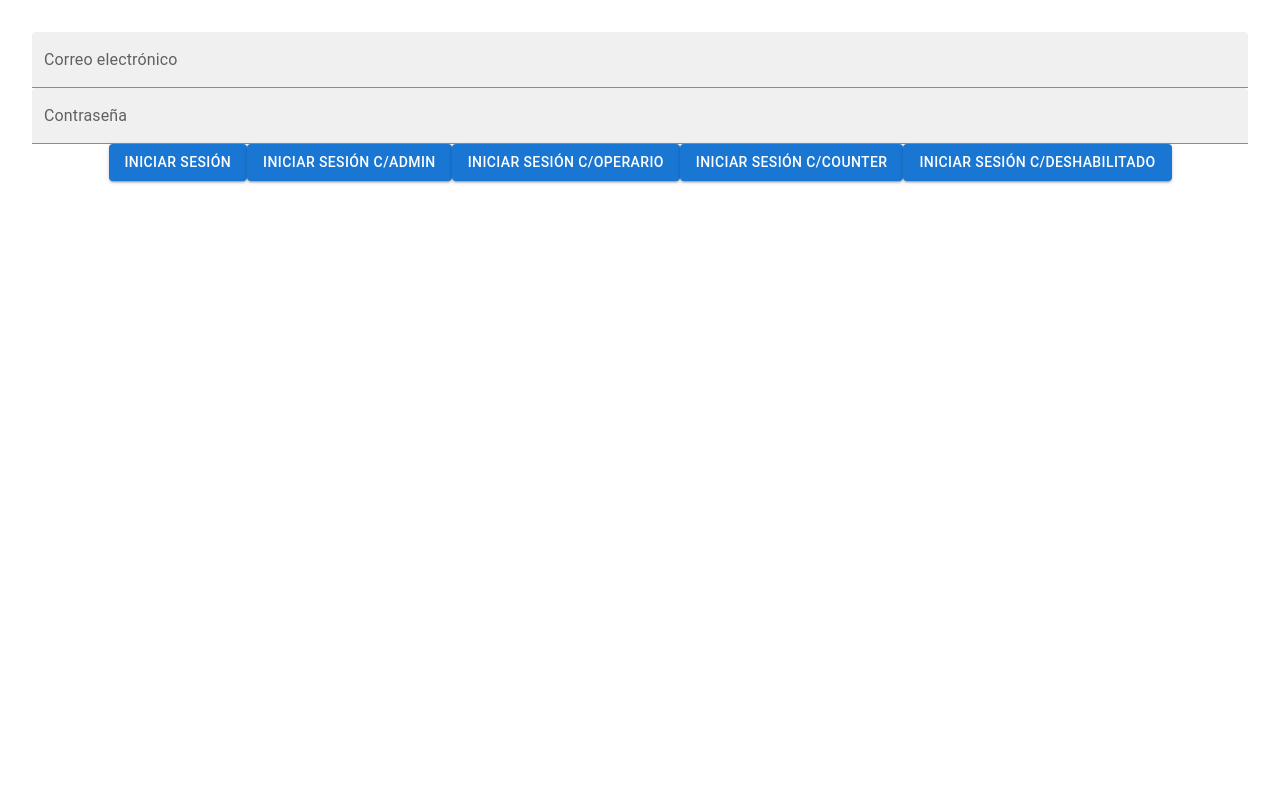
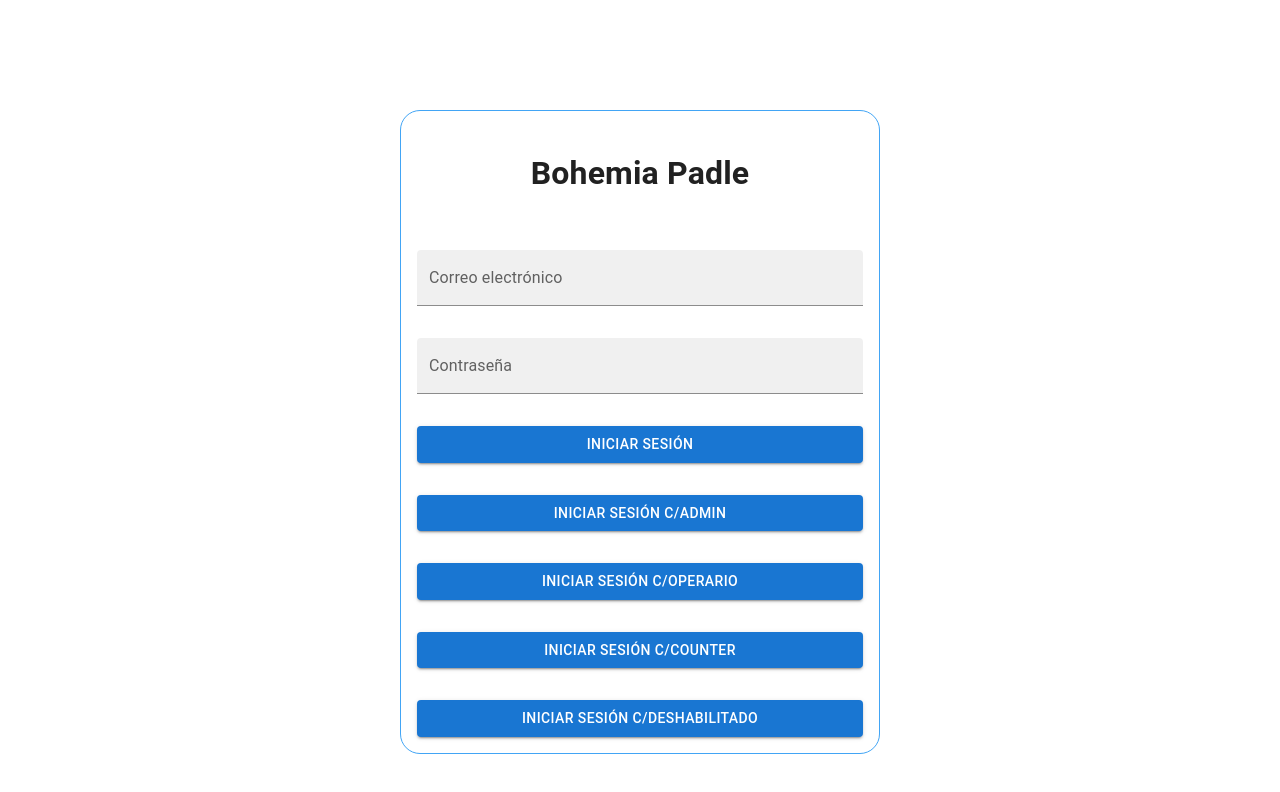
Before and after one commit to jokinz/docker-react-paddle-app, a React (Vite) app: page / in a window 1280 px wide. Both pictures are taken after a click on the button "CERRAR SESIÓN". Shown: the top 792 px of the page. Built offline with nearby package versions, Linux system fonts and the light colour scheme.

Commit message:
updated ui and flow

```diff
--- a/src/routes/PageLogin.tsx
+++ b/src/routes/PageLogin.tsx
@@ -15,49 +15,118 @@ import { Employee } from '../types/employee'
 const PageLogin = () => {
   const employeeContext = useContext(EmployeeContext)
 
+  const theme = useTheme()
+
   const [email, setEmail] = useState<string>('')
   const [password, setPassword] = useState<string>('')
+  const [loading, setLoading] = useState(false)
+
+  if (employeeContext?.employee) {
+    return <Navigate to="/" />
+  }
 
   const handleLoginClick = async () => {
+    setLoading(true)
     try {
       const response = await emulateApiCall(employeeExample, 'success')
+      if (response) {
+        employeeContext?.setEmployee(employeeExample)
+      }
       console.log(response)
-    } catch (error) {}
+    } catch (error) {
+    } finally {
+      setLoading(false)
+    }
   }
   const handleLoginClickAdmin = async () => {
+    setLoading(true)
+    try {
+      const response = await emulateApiCall(
+        { ...employeeExample, idRole: 3 },
+        'success'
+      )
+      if (response) {
+        employeeContext?.setEmployee(response as Employee)
+      }
+      console.log(response)
+    } catch (error) {
+    } finally {
+      setLoading(false)
+    }
+  }
+  const handleLoginClickOperator = async () => {
+    setLoading(true)
+    try {
+      const response = await emulateApiCall(
+        { ...employeeExample, idRole: 2 },
+        'success'
+      )
+      if (response) {
+        employeeContext?.setEmployee(response as Employee)
+      }
+      console.log(response)
+    } catch (error) {
+    } finally {
+      setLoading(false)
+    }
+  }
+  const handleLoginClickCounter = async () => {
+    setLoading(true)
+    try {
       const response = await emulateApiCall(
         { ...employeeExample, idRole: 1 },
         'success'
       )
-    employeeContext?.setEmployee({ ...employeeExample, idRole: 1 })
+      if (response) {
+        employeeContext?.setEmployee(response as Employee)
+      }
       console.log(response)
+    } catch (error) {
+    } finally {
+      setLoading(false)
     }
-  const handleLoginClickOperator = async () => {
-    const response = await emulateApiCall(
-      { ...employeeExample, idRole: 2 },
-      'success'
-    )
-    employeeContext?.setEmployee({ ...employeeExample, idRole: 2 })
-    console.log(response)
-  }
-  const handleLoginClickCounter = async () => {
-    const response = await emulateApiCall(
-      { ...employeeExample, idRole: 3 },
-      'success'
-    )
-    employeeContext?.setEmployee({ ...employeeExample, idRole: 3 })
-    console.log(response)
   }
   const handleLoginClickDisabled = async () => {
+    setLoading(true)
+    try {
       const response = await emulateApiCall(
         { ...employeeExample, idRole: 3, enabled: false },
         'success'
       )
-    employeeContext?.setEmployee({ ...employeeExample, idRole: 1, enabled: false })
+      if (response) {
+        employeeContext?.setEmployee({
+          ...employeeExample,
+          idRole: 1,
+          enabled: false,
+        })
+      }
       console.log(response)
+    } catch (error) {
+    } finally {
+      setLoading(false)
     }
+  }
+
   return (
-    <div>
+    <Box
+      justifyContent={'center'}
+      alignItems={'center'}
+      display={'flex'}
+      height={'100vh'}
+    >
+      <Grid
+        border={'1px solid'}
+        borderColor={theme.palette.primary.light}
+        borderRadius={5}
+        padding={'1rem'}
+        container
+        rowGap={4}
+        maxWidth={'30rem'}
+      >
+        <Grid item xs={12}>
+          <h1 style={{ textAlign: 'center' }}>Bohemia Padle</h1>
+        </Grid>
+        <Grid item xs={12}>
           <TextField
             type="email"
             id="email"
@@ -67,6 +136,8 @@ const PageLogin = () => {
             fullWidth
             onChange={(e) => setEmail(e.target.value)}
           />
+        </Grid>
+        <Grid item xs={12}>
           <TextField
             type="password"
             id="password"
@@ -76,22 +147,67 @@ const PageLogin = () => {
             fullWidth
             onChange={(e) => setPassword(e.target.value)}
           />
-      <Button variant="contained" onClick={handleLoginClick}>
-        Iniciar Sesión
+        </Grid>
+        <Grid item xs={12} textAlign={'center'}>
+          <Button
+            variant="contained"
+            onClick={handleLoginClick}
+            fullWidth
+            disabled={loading}
+          >
+            <LoadingWrapper loading={loading}>Iniciar Sesión</LoadingWrapper>
           </Button>
-      <Button variant="contained" onClick={handleLoginClickAdmin}>
+        </Grid>
+        <Grid item xs={12}>
+          <Button
+            variant="contained"
+            onClick={handleLoginClickAdmin}
+            fullWidth
+            disabled={loading}
+          >
+            <LoadingWrapper loading={loading}>
               Iniciar Sesión c/Admin
+            </LoadingWrapper>
           </Button>
-      <Button variant="contained" onClick={handleLoginClickOperator}>
+        </Grid>
+        <Grid item xs={12}>
+          <Button
+            variant="contained"
+            onClick={handleLoginClickOperator}
+            fullWidth
+            disabled={loading}
+          >
+            <LoadingWrapper loading={loading}>
               Iniciar Sesión c/Operario
+            </LoadingWrapper>
           </Button>
-      <Button variant="contained" onClick={handleLoginClickCounter}>
+        </Grid>
+        <Grid item xs={12}>
+          <Button
+            variant="contained"
+            onClick={handleLoginClickCounter}
+            fullWidth
+            disabled={loading}
+          >
+            <LoadingWrapper loading={loading}>
               Iniciar Sesión c/Counter
+            </LoadingWrapper>
           </Button>
-      <Button variant="contained" onClick={handleLoginClickDisabled}>
+        </Grid>
+        <Grid item xs={12}>
+          <Button
+            variant="contained"
+            onClick={handleLoginClickDisabled}
+            fullWidth
+            disabled={loading}
+          >
+            <LoadingWrapper loading={loading}>
               Iniciar Sesión c/deshabilitado
+            </LoadingWrapper>
           </Button>
-    </div>
+        </Grid>
+      </Grid>
+    </Box>
   )
 }
 
```
Lines whose indentation alone changed are shown as unchanged.
